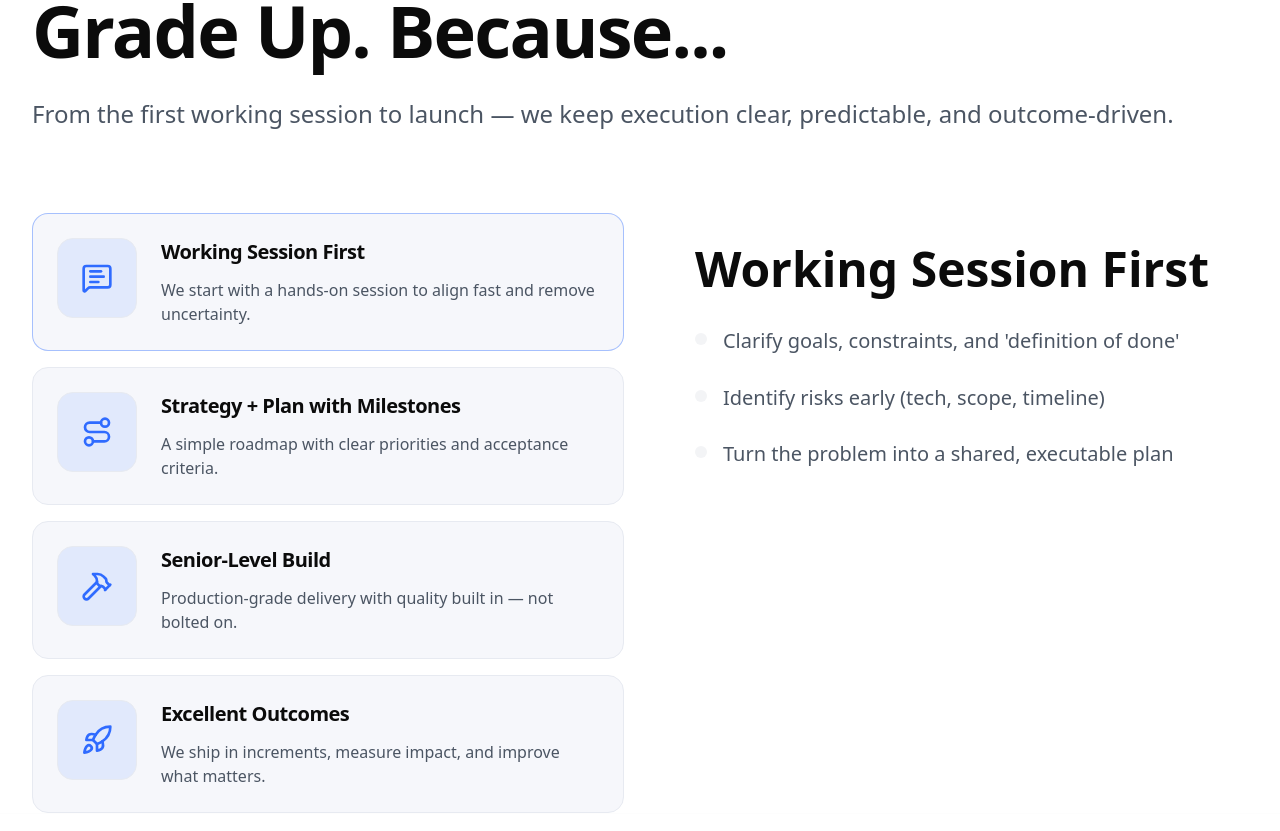
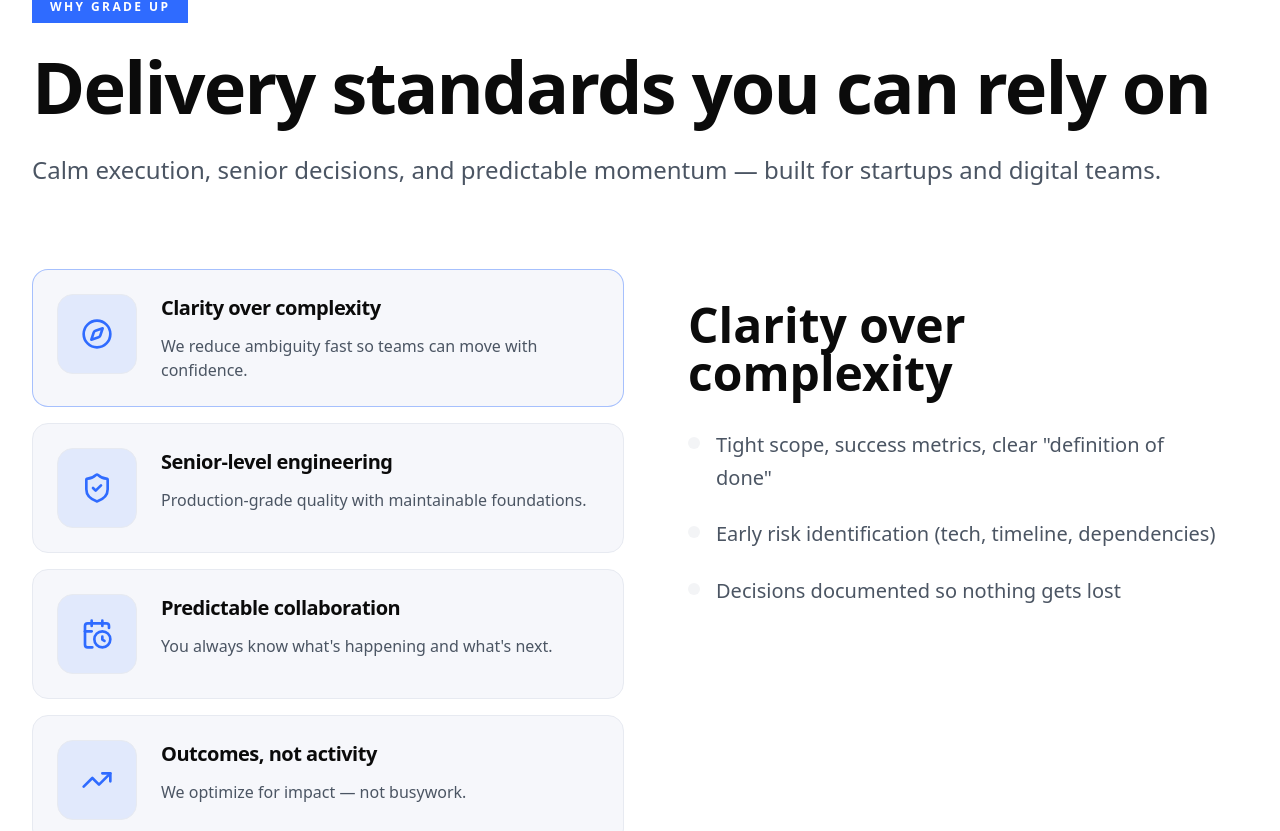
Before and after one commit to SydneySFco/GradeUp, a Next.js app: page / in a window 1280 px wide. Shown: the part 754-1585 px from the top of the page. Built offline with nearby package versions, Linux system fonts and the light colour scheme; no server answers.

Commit message:
(feat): update Differentiators component with new icons, titles, and improved messaging for clarity and impact

```diff
--- a/src/components/blocks/Differentiators.tsx
+++ b/src/components/blocks/Differentiators.tsx
@@ -8,10 +8,10 @@ import {
 } from "@/src/components/ui/Card";
 import Section from "@/src/components/layouts/Section";
 import {
-  Hammer,
-  MessageSquareText,
-  Rocket,
-  Route,
+  Compass,
+  ShieldCheck,
+  CalendarClock,
+  TrendingUp,
 } from "lucide-react";
 import { useState } from "react";
 import { AnimatePresence, motion, useReducedMotion } from "framer-motion";
@@ -20,61 +20,52 @@ type Item = {
   icon: React.ElementType;
   title: string;
   subtitle: string;
-  imageSrc: string;
-  imageAlt: string;
   details: string[];
 };
 
 const items: Item[] = [
   {
-    icon: MessageSquareText,
-    title: "Working Session First",
+    icon: Compass,
+    title: "Clarity over complexity",
     subtitle:
-      "We start with a hands-on session to align fast and remove uncertainty.",
-    imageSrc: "https://images.unsplash.com/photo-1551288049-bebda4e38f71",
-    imageAlt: "Clear roadmap and planning process",
+      "We reduce ambiguity fast so teams can move with confidence.",
     details: [
-      "Clarify goals, constraints, and 'definition of done'",
-      "Identify risks early (tech, scope, timeline)",
-      "Turn the problem into a shared, executable plan",
+      "Tight scope, success metrics, clear \"definition of done\"",
+      "Early risk identification (tech, timeline, dependencies)",
+      "Decisions documented so nothing gets lost",
     ],
   },
   {
-    icon: Route,
-    title: "Strategy + Plan with Milestones",
-    subtitle: "A simple roadmap with clear priorities and acceptance criteria.",
-    imageSrc: "https://images.unsplash.com/photo-1522071820081-009f0129c71c",
-    imageAlt: "Senior engineering team collaboration",
+    icon: ShieldCheck,
+    title: "Senior-level engineering",
+    subtitle:
+      "Production-grade quality with maintainable foundations.",
     details: [
-      "Break scope into milestones and deliverables",
-      "Define acceptance criteria and success metrics",
-      "Set cadence: demos, updates, and feedback loop",
+      "Clean architecture and readable, consistent patterns",
+      "Performance + accessibility treated as defaults",
+      "Reviews and standards that keep velocity sustainable",
     ],
   },
   {
-    icon: Hammer,
-    title: "Senior-Level Build",
+    icon: CalendarClock,
+    title: "Predictable collaboration",
     subtitle:
-      "Production-grade delivery with quality built in — not bolted on.",
-    imageSrc: "https://images.unsplash.com/photo-1552664730-d307ca884978",
-    imageAlt: "Predictable delivery and sprint planning",
+      "You always know what's happening and what's next.",
     details: [
-      "Clean architecture, readable code, consistent patterns",
-      "Performance + accessibility as defaults",
-      "Review discipline and stable delivery workflow",
+      "Weekly demos + written updates",
+      "Async-friendly communication, fewer meetings",
+      "Fast feedback loops, no surprises",
     ],
   },
   {
-    icon: Rocket,
-    title: "Excellent Outcomes",
+    icon: TrendingUp,
+    title: "Outcomes, not activity",
     subtitle:
-      "We ship in increments, measure impact, and improve what matters.",
-    imageSrc: "https://images.unsplash.com/photo-1460925895917-afdab827c52f",
-    imageAlt: "High performance user interface",
+      "We optimize for impact — not busywork.",
     details: [
-      "Visible progress through incremental releases",
-      "Outcomes focused: speed, reliability, UX quality",
-      "Launch-ready mindset: monitoring, ownership, follow-ups",
+      "Incremental releases with visible progress",
+      "Focus on speed, reliability, UX quality",
+      "Pragmatic decisions that compound over time",
     ],
   },
 ];
@@ -88,9 +79,9 @@ export default function Differentiators() {
     <>
       <Section
         id="why"
-        eyebrow=""
-        title="Grade Up. Because..."
-        subtitle="From the first working session to launch — we keep execution clear, predictable, and outcome-driven."
+        eyebrow="WHY GRADE UP"
+        title="Delivery standards you can rely on"
+        subtitle="Calm execution, senior decisions, and predictable momentum — built for startups and digital teams."
         className="pt-10 sm:pt-12 lg:pt-14 py-10 bg-bg"
         subtitleClassName="max-w-full"
       >
```
